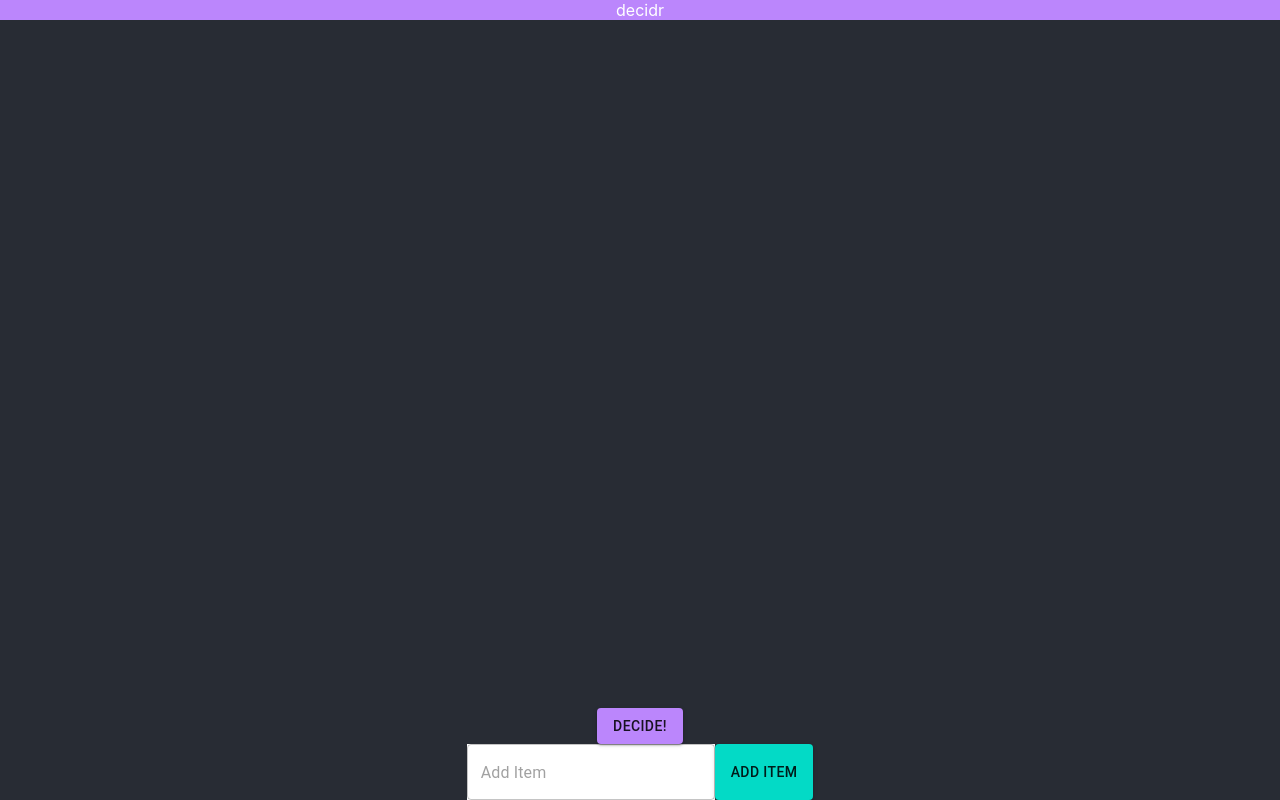
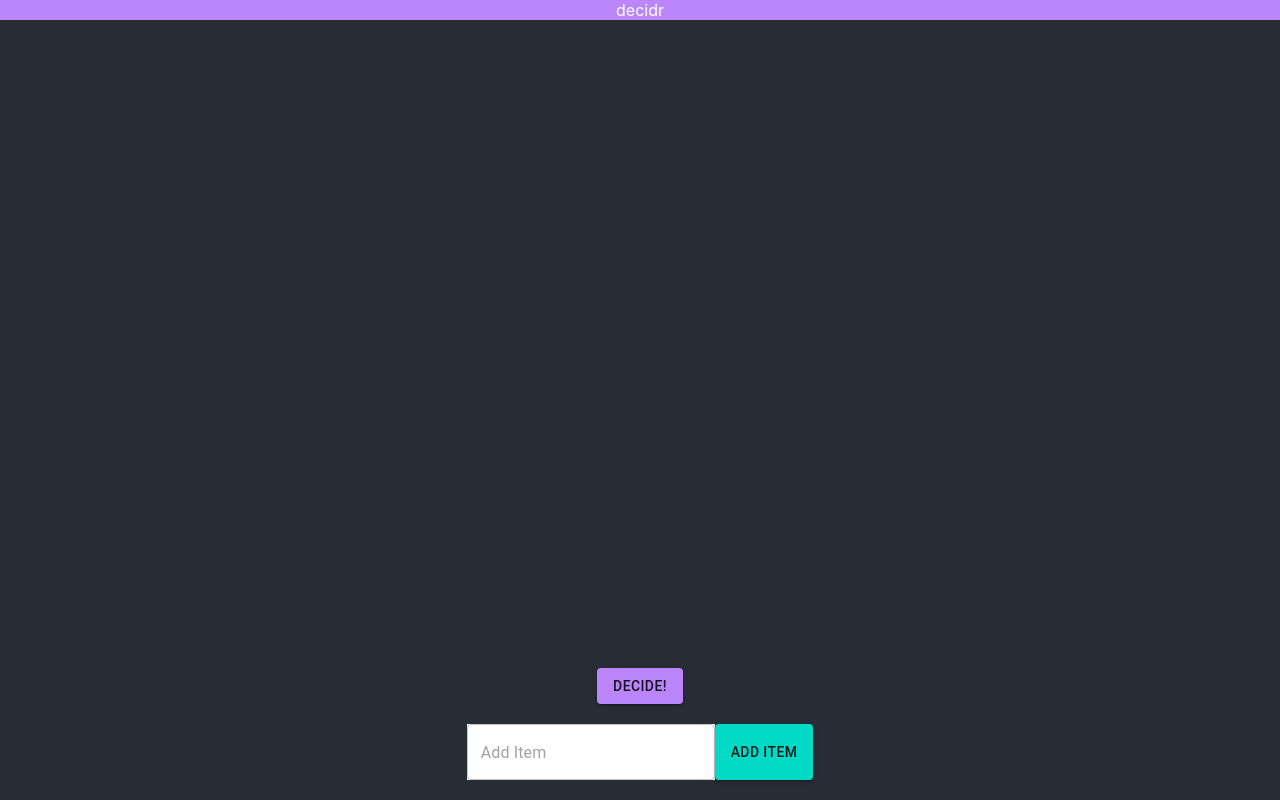
Before and after one commit to xmercado/decidr, a React (Create React App) app: page / in a window 1280 px wide. Built offline with nearby package versions, Linux system fonts and the light colour scheme.

Commit message:
fix(list): align and size list

```diff
--- a/src/App.css
+++ b/src/App.css
@@ -3,28 +3,39 @@
   width: 100%;
 }
 
-.Pink {
-  background-color: #BB86FC;
-}
-
-.Teal {
-  background-color: #03DAC6;
+.List {
+  display: flex;
+  flex-direction: column;
+  align-items: center;
+  justify-content: center;
+  height: 75%;
+  width: 377px;
+  word-break: break-all;
+  overflow: auto;
 }
 
 .ListItem {
   display: flex;
   flex-direction: row;
-  justify-content: center;
-  width: 100vw;
+  justify-content: space-between;
+  max-width: 377px;
+  width: 100%;
 }
 
-.AddItemInput {
-  background-color: white;
+.ListDelete {
+  display: flex;
+  align-items: center;
+  justify-content: center;
 }
 
 .AddItem {
   display: flex;
   flex-direction: row;
+  padding: 20px;
+}
+
+.AddItemInput {
+  background-color: white;
 }
 
 .Result {
@@ -33,6 +44,10 @@
   align-items: center;
   justify-content: center;
   height: 100vh;
+}
+
+.Button {
+  padding: 20px;
 }
 
 .App {
--- a/src/components/ItemList.js
+++ b/src/components/ItemList.js
@@ -3,8 +3,7 @@ import DeleteIcon from '@mui/icons-material/Delete';
 
 export default function ItemList({ listContainer, setListContainer, selectedItem, setSelectedItem}) {
     const deleteItem = () => {
-        setListContainer(listContainer.filter((value, index) => index !== selectedItem));
-        setSelectedItem('');
+        setListContainer(listContainer.filter((value, index) => index !== value));
     }
 
     const displayListContainer = listContainer.map((item, index) => (
--- a/src/index.js
+++ b/src/index.js
@@ -3,7 +3,7 @@ import ReactDOM from 'react-dom';
 import './index.css';
 import App from './App';
 import reportWebVitals from './reportWebVitals';
-import {ThemeProvider, createTheme} from '@material-ui/core';
+import { ThemeProvider, createTheme } from '@material-ui/core';
 
 const theme = createTheme({
   palette: {
```
Lines whose indentation alone changed are shown as unchanged.
